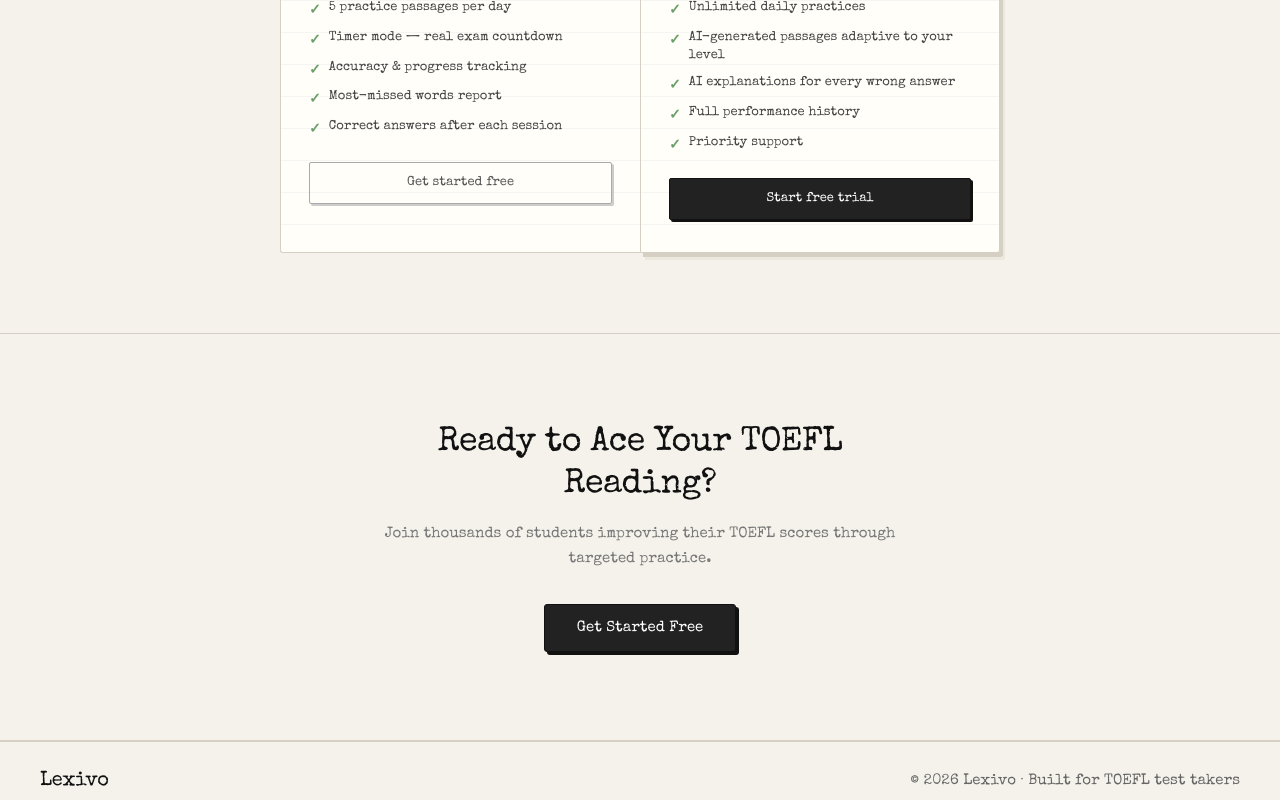
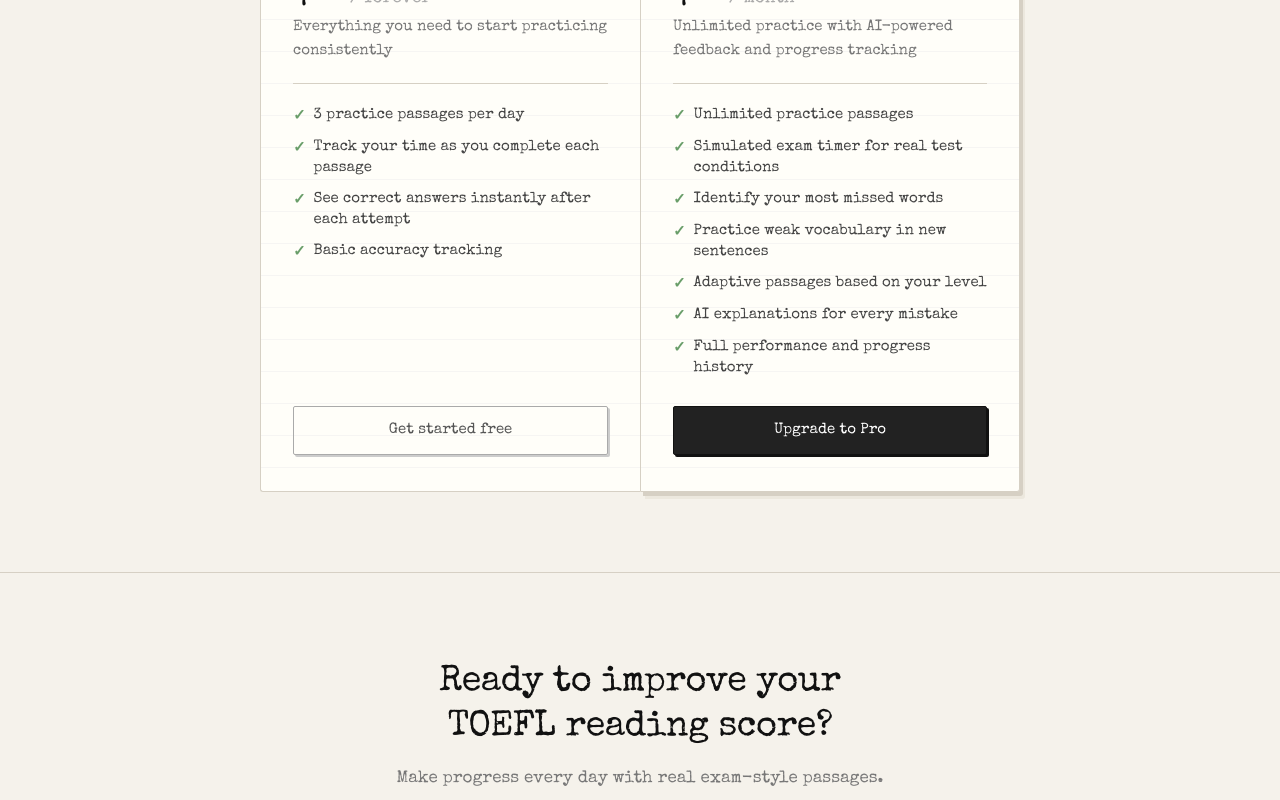
Before and after one commit to Baghestani-Shaghayegh/toefl-vocab-completion, a Next.js app: page / in a window 1280 px wide. Shown: the part 1540-2340 px from the top of the page. Built offline with nearby package versions, Linux system fonts and the light colour scheme; no server answers.

Commit message:
style: update free and pro features descriptions, enhance UI elements, and improve footer content

```diff
--- a/app/page.tsx
+++ b/app/page.tsx
@@ -4,19 +4,20 @@
 import Header from './components/Header'
 
 const FREE_FEATURES = [
-  '5 practice passages per day',
-  'Timer mode — real exam countdown',
-  'Accuracy & progress tracking',
-  'Most-missed words report',
-  'Correct answers after each session',
+  '3 practice passages per day',
+  'Track your time as you complete each passage',
+  'See correct answers instantly after each attempt',
+  'Basic accuracy tracking',
 ]
 
 const PRO_FEATURES = [
-  'Unlimited daily practices',
-  'AI-generated passages adaptive to your level',
-  'AI explanations for every wrong answer',
-  'Full performance history',
-  'Priority support',
+  'Unlimited practice passages',
+  'Simulated exam timer for real test conditions',
+  'Identify your most missed words',
+  'Practice weak vocabulary in new sentences',
+  'Adaptive passages based on your level',
+  'AI explanations for every mistake',
+  'Full performance and progress history'
 ]
 
 const FEATURES = [
@@ -28,7 +29,7 @@
   {
     icon: '⚡',
     title: 'Instant Feedback',
-    desc: 'Get immediate results and explanations to understand your mistakes and improve faster.',
+    desc: 'Get immediate results to understand your mistakes and improve with every session.',
   },
   {
     icon: '📚',
@@ -56,7 +57,7 @@
 
         /* ── HERO ── */
         .hero {
-          max-width: 680px;
+          max-width: 710px;
           margin: 0 auto;
           padding: 96px 24px 88px;
           text-align: center;
@@ -65,7 +66,7 @@
         .hero-eyebrow {
           display: inline-block;
           font-family: 'Caveat', cursive;
-          font-size: 13px;
+          font-size: 18px;
           font-weight: 600;
           color: #888;
           text-transform: uppercase;
@@ -87,7 +88,6 @@
           display: inline-block;
         }
 
-        /* hand-drawn underline effect */
         .hero h1 span::after {
           content: '';
           position: absolute;
@@ -101,8 +101,8 @@
 
         .hero-sub {
           font-family: 'Special Elite', cursive;
-          font-size: 16px;
-          color: #666;
+          font-size: 18px;
+          color: #555;
           line-height: 1.8;
           margin-bottom: 40px;
         }
@@ -112,11 +112,11 @@
           align-items: center;
           gap: 8px;
           font-family: 'Special Elite', cursive;
-          font-size: 15px;
+          font-size: 16px;
           color: #fff;
           background: #222;
           border: 1.5px solid #111;
-          padding: 12px 32px;
+          padding: 13px 34px;
           border-radius: 3px;
           cursor: pointer;
           box-shadow: 3px 3px 0 #111;
@@ -127,19 +127,12 @@
 
         .hero-note {
           margin-top: 16px;
-          font-family: 'Caveat', cursive;
-          font-size: 14px;
-          color: #aaa;
+          font-size: 16px;
+          color: #111;
+          font-weight: bold;
         }
 
         /* ── DIVIDER ── */
-        .divider {
-          border: none;
-          border-top: 1px solid #d6d0c4;
-          max-width: 720px;
-          margin: 0 auto;
-        }
-
         .divider-full {
           border: none;
           border-top: 1px solid #d6d0c4;
@@ -147,14 +140,14 @@
 
         /* ── FEATURES ── */
         .features {
-          max-width: 760px;
+          max-width: 800px;
           margin: 0 auto;
           padding: 80px 24px;
         }
 
         .section-eyebrow {
           font-family: 'Caveat', cursive;
-          font-size: 13px;
+          font-size: 18px;
           font-weight: 600;
           color: #aaa;
           text-transform: uppercase;
@@ -165,7 +158,7 @@
 
         .section-title {
           font-family: 'Special Elite', cursive;
-          font-size: clamp(22px, 3vw, 30px);
+          font-size: clamp(24px, 3vw, 32px);
           color: #111;
           text-align: center;
           margin-bottom: 48px;
@@ -178,12 +171,11 @@
           gap: 0;
         }
 
-        /* paper-stacked feature cards */
         .feat-card {
           background: #fffef9;
           border: 1.5px solid #d6d0c4;
           border-right: none;
-          padding: 28px 24px;
+          padding: 32px 28px;
           position: relative;
           transition: background 0.12s;
         }
@@ -191,10 +183,8 @@
         .feat-card:last-child { border-right: 1.5px solid #d6d0c4; }
         .feat-card:first-child { border-radius: 3px 0 0 3px; }
         .feat-card:last-child  { border-radius: 0 3px 3px 0; }
-
         .feat-card:hover { background: #fffcf3; }
 
-        /* ruled lines on feature cards */
         .feat-card::after {
           content: '';
           position: absolute;
@@ -210,32 +200,30 @@
         .feat-inner { position: relative; z-index: 1; }
 
         .feat-ico {
-          font-size: 22px;
-          margin-bottom: 12px;
+          font-size: 24px;
+          margin-bottom: 14px;
           display: block;
         }
 
         .feat-title {
           font-family: 'Special Elite', cursive;
-          font-size: 15px;
+          font-size: 17px;
           color: #111;
-          margin-bottom: 8px;
+          margin-bottom: 10px;
         }
 
         .feat-desc {
           font-family: 'Special Elite', cursive;
-          font-size: 13px;
+          font-size: 16px;
           color: #666;
           line-height: 1.7;
         }
 
         /* ── PRICING ── */
-        .pricing-wrap {
-          padding: 80px 24px;
-        }
+        .pricing-wrap { padding: 80px 24px; }
 
         .pricing-inner {
-          max-width: 720px;
+          max-width: 760px;
           margin: 0 auto;
         }
 
@@ -250,8 +238,10 @@
           background: #fffef9;
           border: 1.5px solid #d6d0c4;
           border-right: none;
-          padding: 32px 28px;
+          padding: 36px 32px;
           position: relative;
+          display: flex;
+          flex-direction: column;
         }
 
         .plan:last-child {
@@ -262,7 +252,6 @@
         .plan:first-child { border-radius: 3px 0 0 3px; }
         .plan:last-child  { border-radius: 0 3px 3px 0; }
 
-        /* ruled lines */
         .plan::after {
           content: '';
           position: absolute;
@@ -275,12 +264,11 @@
           border-radius: inherit;
         }
 
-        .plan-inner { position: relative; z-index: 1; }
+        .plan-inner { position: relative; z-index: 1; display: flex; flex-direction: column; height: 100%; }
 
         .plan-badge {
           display: inline-block;
-          font-family: 'Caveat', cursive;
-          font-size: 12px;
+          font-size: 18px;
           font-weight: 600;
           color: #888;
           text-transform: uppercase;
@@ -292,16 +280,15 @@
 
         .plan-price {
           font-family: 'Special Elite', cursive;
-          font-size: 40px;
+          font-size: 42px;
           color: #111;
           letter-spacing: -1px;
           line-height: 1;
-          margin-bottom: 4px;
+          margin-bottom: 6px;
         }
 
         .plan-price sub {
-          font-family: 'Caveat', cursive;
-          font-size: 14px;
+          font-size: 17px;
           color: #aaa;
           vertical-align: baseline;
           letter-spacing: 0;
@@ -309,7 +296,7 @@
 
         .plan-tagline {
           font-family: 'Special Elite', cursive;
-          font-size: 13px;
+          font-size: 15px;
           color: #777;
           line-height: 1.6;
           margin-bottom: 20px;
@@ -317,21 +304,21 @@
           border-bottom: 1px solid #d6d0c4;
         }
 
-        .plan-list { list-style: none; display: flex; flex-direction: column; gap: 9px; }
+        .plan-list { list-style: none; display: flex; flex-direction: column; gap: 10px; flex-grow: 1; }
 
         .plan-item {
           display: flex;
           align-items: flex-start;
           gap: 8px;
           font-family: 'Special Elite', cursive;
-          font-size: 13px;
+          font-size: 15px;
           color: #444;
           line-height: 1.4;
         }
 
         .chk {
           font-family: 'Caveat', cursive;
-          font-size: 14px;
+          font-size: 15px;
           font-weight: 600;
           color: #6a9e6a;
           flex-shrink: 0;
@@ -341,11 +328,11 @@
         .plan-btn {
           display: block;
           width: 100%;
-          margin-top: 24px;
-          padding: 10px;
+          margin-top: 28px;
+          padding: 12px;
           border-radius: 2px;
           font-family: 'Special Elite', cursive;
-          font-size: 13px;
+          font-size: 15px;
           cursor: pointer;
           transition: all 0.1s;
           text-align: center;
@@ -377,7 +364,7 @@
 
         .bottom-cta h2 {
           font-family: 'Special Elite', cursive;
-          font-size: clamp(24px, 3.5vw, 34px);
+          font-size: clamp(26px, 3.5vw, 36px);
           color: #111;
           letter-spacing: -0.5px;
           line-height: 1.25;
@@ -386,7 +373,7 @@
 
         .bottom-cta p {
           font-family: 'Special Elite', cursive;
-          font-size: 15px;
+          font-size: 17px;
           color: #777;
           line-height: 1.7;
           margin-bottom: 32px;
@@ -434,7 +421,9 @@
         <span className="hero-eyebrow">TOEFL Reading Practice</span>
         <h1>Master TOEFL Reading <span>Word by Word</span></h1>
         <p className="hero-sub">
-          Practice fill-in-the-blank exercises with real TOEFL-style passages. Build vocabulary and improve your reading comprehension skills.
+          Practice fill-in-the-blank exercises with real TOEFL-style passages.
+          <br />
+          Build vocabulary and improve your reading comprehension skills.
         </p>
         <button className="btn-cta" onClick={() => router.push('/practice/sample')}>
           Start Practicing Now
@@ -473,7 +462,7 @@
               <div className="plan-inner">
                 <span className="plan-badge">Free</span>
                 <p className="plan-price">$0 <sub>/ forever</sub></p>
-                <p className="plan-tagline">Everything you need to build a daily practice habit.</p>
+                <p className="plan-tagline">Everything you need to start practicing consistently</p>
                 <ul className="plan-list">
                   {FREE_FEATURES.map(f => (
                     <li key={f} className="plan-item"><span className="chk">✓</span>{f}</li>
@@ -488,14 +477,14 @@
               <div className="plan-inner">
                 <span className="plan-badge highlight">Pro</span>
                 <p className="plan-price">$9 <sub>/ month</sub></p>
-                <p className="plan-tagline">For serious test-takers who need unlimited practice and AI-powered feedback.</p>
+                <p className="plan-tagline">Unlimited practice with AI-powered feedback and progress tracking</p>
                 <ul className="plan-list">
                   {PRO_FEATURES.map(f => (
                     <li key={f} className="plan-item"><span className="chk">✓</span>{f}</li>
                   ))}
                 </ul>
-                <button className="plan-btn plan-btn-filled" onClick={() => router.push('/signup')}>
-                  Start free trial
+                <button className="plan-btn plan-btn-filled" onClick={() => router.push('/auth?view=signup')}>
+                  Upgrade to Pro
                 </button>
               </div>
             </div>
@@ -507,8 +496,8 @@
 
       {/* BOTTOM CTA */}
       <section className="bottom-cta">
-        <h2>Ready to Ace Your TOEFL Reading?</h2>
-        <p>Join thousands of students improving their TOEFL scores through targeted practice.</p>
+        <h2>Ready to improve your TOEFL reading score?</h2>
+        <p>Make progress every day with real exam-style passages.</p>
         <button className="btn-cta" onClick={() => router.push('/practice/sample')}>
           Get Started Free
         </button>
@@ -518,7 +507,7 @@
 
       <footer>
         <div className="footer-logo">Lexivo</div>
-<div className="footer-copy">© {new Date().getFullYear()} Lexivo · Built for TOEFL test takers</div>
+        <div className="footer-copy">© {new Date().getFullYear()} Lexivo · Practice smarter. Score higher.</div>
       </footer>
     </>
   )
```
Lines whose indentation alone changed are shown as unchanged.
